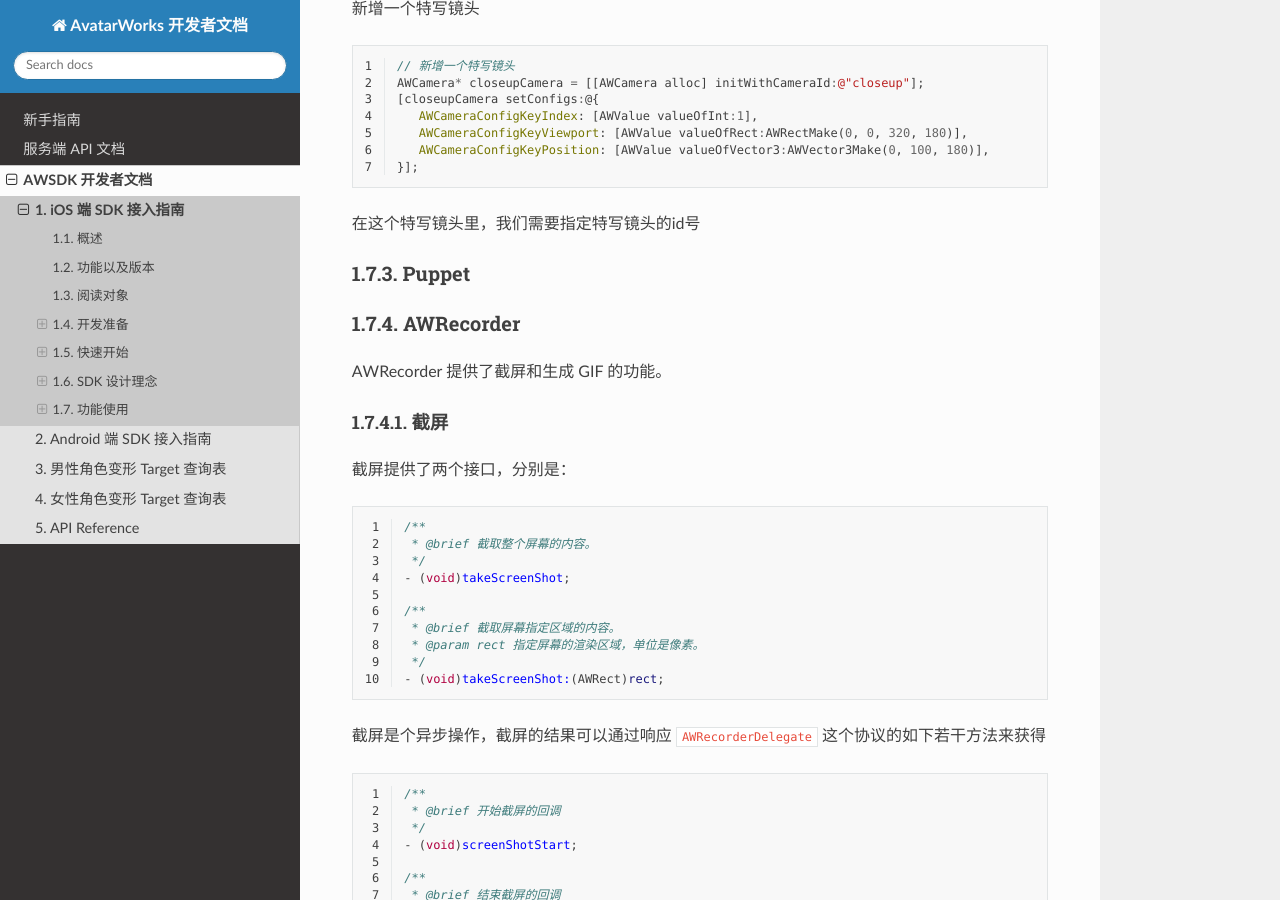
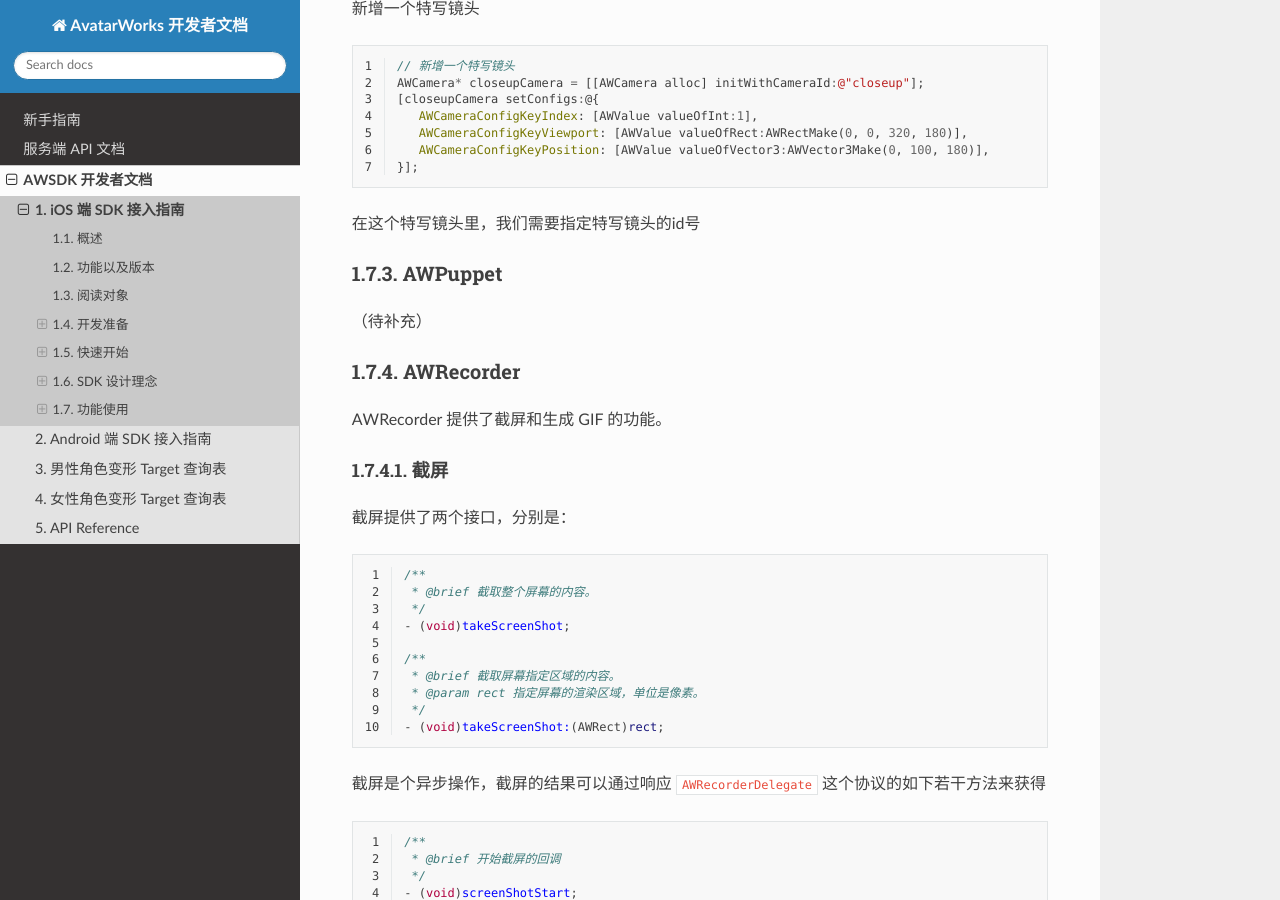
Before and after one commit to avatarworks/doc, a Sphinx documentation site: the page built from source/awsdk/ios.rst, in a window 1280 px wide and 900 px high, scrolled down 14214 px. Built offline with Sphinx 7.4.7 and the Read the Docs theme 2.0.0, drawn with Linux system fonts in a browser that asks for light colours.

Commit message:
Update ios.rst

```diff
--- a/source/awsdk/ios.rst
+++ b/source/awsdk/ios.rst
@@ -652,8 +652,10 @@ AWCamera
 
 在这个特写镜头里，我们需要指定特写镜头的id号
 
-Puppet
+AWPuppet
 ~~~~~~~~~~~~~~~~~
+
+（待补充）
 
 AWRecorder
 ~~~~~~~~~~~~~~~~~
```
